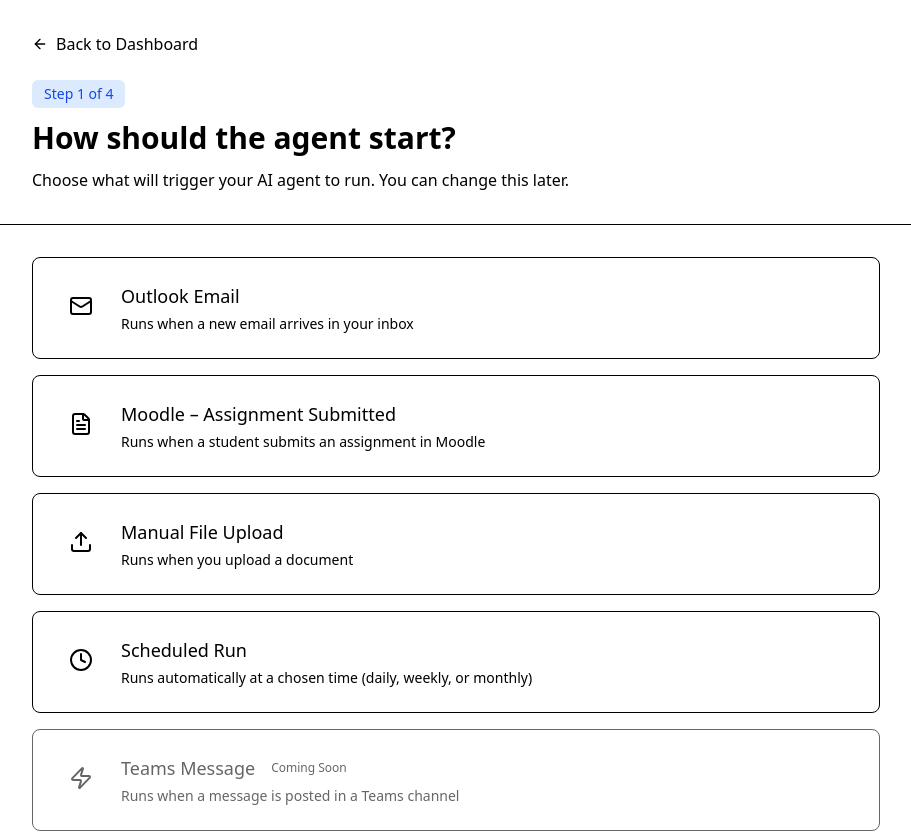
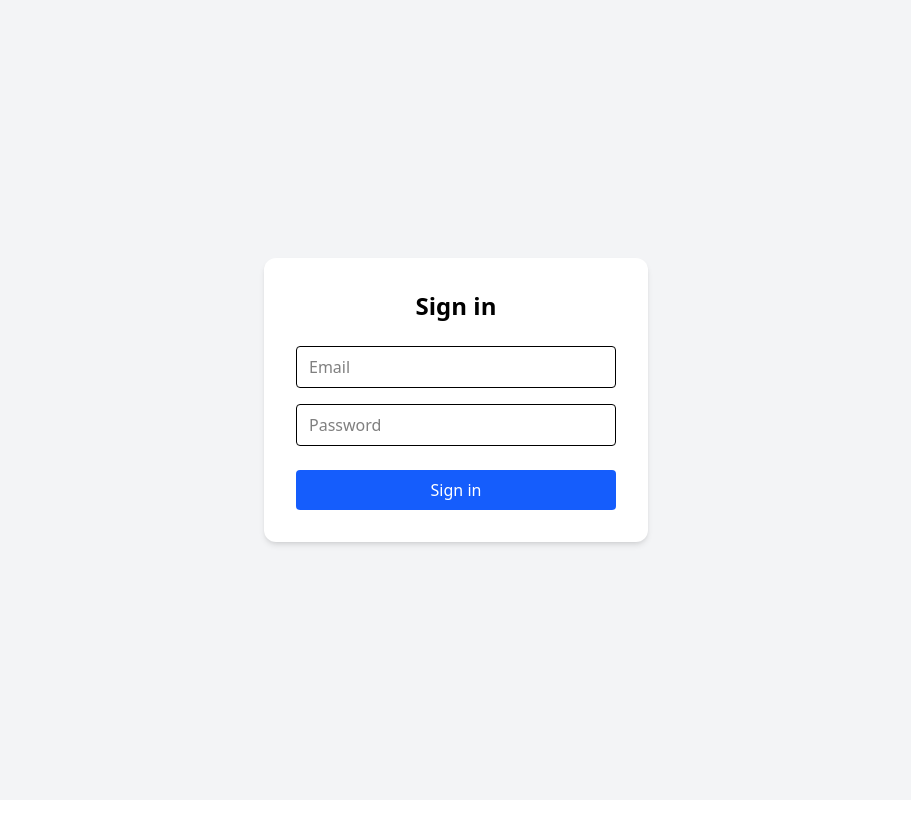
Before and after one commit to UberSurgeon/n8n_roboai, a React (Vite) app in the folder frontend-demo/: page /login in a window 1280 px wide. Shown: the top 833 px of the page, without its empty margins (184-1095 px from the left). After the commit the page ends 800 px from the top, so only its background shows below. Built offline with nearby package versions, Linux system fonts and the light colour scheme.

Commit message:
more pages stuff

```diff
--- a/frontend-demo/package.json
+++ b/frontend-demo/package.json
@@ -12,7 +12,8 @@
   "dependencies": {
     "lucide-react": "^0.562.0",
     "react": "^19.2.0",
-    "react-dom": "^19.2.0"
+    "react-dom": "^19.2.0",
+    "react-router-dom": "^7.12.0"
   },
   "devDependencies": {
     "@eslint/js": "^9.39.1",
--- a/frontend-demo/src/App.tsx
+++ b/frontend-demo/src/App.tsx
@@ -1,5 +1,16 @@
-import Dashboard from "./pages/Trigger_Page";
+import { Routes, Route, Navigate } from "react-router-dom";
+import Login from "./pages/Login";
+import Dashboard from "./pages/Dashboard";
+import TriggerPage from "./pages/Trigger_Page";
 
 export default function App() {
-  return <Dashboard />;
+  return (
+    <Routes>
+      <Route path="/login" element={<Login />} />
+      <Route path="/dashboard" element={<Dashboard />} />
+      <Route path="/trigger-page" element={<TriggerPage />} />
+      {/* Default route */}
+      <Route path="*" element={<Navigate to="/login" />} />
+    </Routes>
+  );
 }
--- a/frontend-demo/src/main.tsx
+++ b/frontend-demo/src/main.tsx
@@ -1,12 +1,15 @@
 import React from "react";
 import ReactDOM from "react-dom/client";
+import { BrowserRouter } from "react-router-dom";
 import App from "./App";
-import "./index.css"; // ← THIS LINE IS CRITICAL
+import "./index.css";
 
 ReactDOM.createRoot(
   document.getElementById("root")!
 ).render(
   <React.StrictMode>
-    <App />
+    <BrowserRouter>
+      <App />
+    </BrowserRouter>
   </React.StrictMode>
 );
--- a/frontend-demo/src/pages/Dashboard.tsx
+++ b/frontend-demo/src/pages/Dashboard.tsx
@@ -1,5 +1,6 @@
 import React, { useState } from 'react';
 import { Plus, Bot, FileText, Mail, Clock, Upload, Share2, Trash2 } from 'lucide-react';
+import { useNavigate } from "react-router-dom";
 
 interface Agent {
   id: string;
@@ -101,6 +102,8 @@ function AgentCard({
 }
 
 export default function Dashboard() {
+  const navigate = useNavigate(); // ✅ inside component
+
   const [agents, setAgents] = useState<Agent[]>([
     {
       id: 'agent-1',
@@ -128,10 +131,7 @@ export default function Dashboard() {
     }
   ]);
 
-  const handleShare = (agent: Agent) => {
-    alert(`Share ${agent.name}`);
-  };
-
+  const handleShare = (agent: Agent) => { alert(`Share ${agent.name}`); };
   const handleDelete = (agentId: string) => {
     if (confirm('Are you sure you want to delete this agent?')) {
       setAgents(agents.filter(a => a.id !== agentId));
@@ -139,25 +139,37 @@ export default function Dashboard() {
   };
 
   const handleCreateNew = () => {
-    alert('Create new agent clicked');
+    navigate("/trigger-page"); // moves to the create page
   };
+
+  const handleLogout = () => { navigate("/login"); }; // ✅ logout button
 
   return (
     <div className="min-h-screen bg-background">
       {/* Header */}
       <div className="bg-card border-b border-border">
-        <div className="max-w-7xl mx-auto px-6 py-8">
-          <div className="flex items-center justify-between">
-            <div>
-              <h1 className="text-3xl font-semibold text-foreground mb-2">My AI Agents</h1>
-              <p className="text-muted-foreground">Create and manage your automated teaching assistants</p>
-            </div>
+        <div className="max-w-7xl mx-auto px-6 py-8 flex justify-between items-center">
+          <div>
+            <h1 className="text-3xl font-semibold text-foreground mb-2">My AI Agents</h1>
+            <p className="text-muted-foreground">Create and manage your automated teaching assistants</p>
+          </div>
+
+          <div className="flex gap-4">
+            {/* Create new agent */}
             <button
               onClick={handleCreateNew}
               className="inline-flex items-center gap-2 px-6 py-3 bg-blue-600 text-white font-medium rounded-lg hover:bg-blue-700 transition-colors shadow-sm"
             >
               <Plus className="w-5 h-5" />
               Create New Agent
+            </button>
+
+            {/* Logout */}
+            <button
+              onClick={handleLogout}
+              className="px-4 py-2 bg-gray-200 text-gray-800 rounded-lg hover:bg-gray-300 transition-colors"
+            >
+              Logout
             </button>
           </div>
         </div>
--- a/frontend-demo/src/pages/Login.tsx
+++ b/frontend-demo/src/pages/Login.tsx
@@ -1,20 +1,36 @@
-import { useState } from 'react';
+import { useState } from "react";
+import { useNavigate } from "react-router-dom";
 
 export default function Login() {
-  const [email, setEmail] = useState('');
-  const [password, setPassword] = useState('');
+  const [email, setEmail] = useState("");
+  const [password, setPassword] = useState("");
+  const navigate = useNavigate();
+
+  const handleSubmit = (e: React.FormEvent) => {
+    e.preventDefault();
+
+    //  Placeholder auth logic
+    if (email && password) {
+      navigate("/dashboard");
+    }
+  };
 
   return (
-    <div className="min-h-screen bg-red-500">
-      <form className="w-full max-w-sm bg-white p-8 rounded-xl shadow-md">
+    <div className="min-h-screen flex items-center justify-center bg-gray-100">
+      <form
+        onSubmit={handleSubmit}
+        className="w-full max-w-sm bg-white p-8 rounded-xl shadow-md"
+      >
         <h1 className="text-2xl font-bold mb-6 text-center">Sign in</h1>
+
         <input
-          type="text"
+          type="email"
           placeholder="Email"
           className="w-full rounded border px-3 py-2 mb-4"
           value={email}
           onChange={(e) => setEmail(e.target.value)}
         />
+
         <input
           type="password"
           placeholder="Password"
@@ -22,10 +38,13 @@ export default function Login() {
           value={password}
           onChange={(e) => setPassword(e.target.value)}
         />
-        <button type="submit" className="bg-red-500 text-white px-4 py-2 rounded">
-          Create
-          </button>
 
+        <button
+          type="submit"
+          className="w-full bg-blue-600 text-white px-4 py-2 rounded hover:bg-blue-700"
+        >
+          Sign in
+        </button>
       </form>
     </div>
   );
--- a/frontend-demo/src/pages/Trigger_Page.tsx
+++ b/frontend-demo/src/pages/Trigger_Page.tsx
@@ -1,5 +1,6 @@
 import React, { useState } from 'react';
 import { Mail, FileText, Upload, Clock, ArrowLeft, Webhook, Calendar, Zap } from 'lucide-react';
+import { useNavigate } from "react-router-dom";
 
 interface WizardStep1Props {
   onBack: () => void;
```
Also changed, not shown: 1 other file (tests, documents, lock files or other folders).
